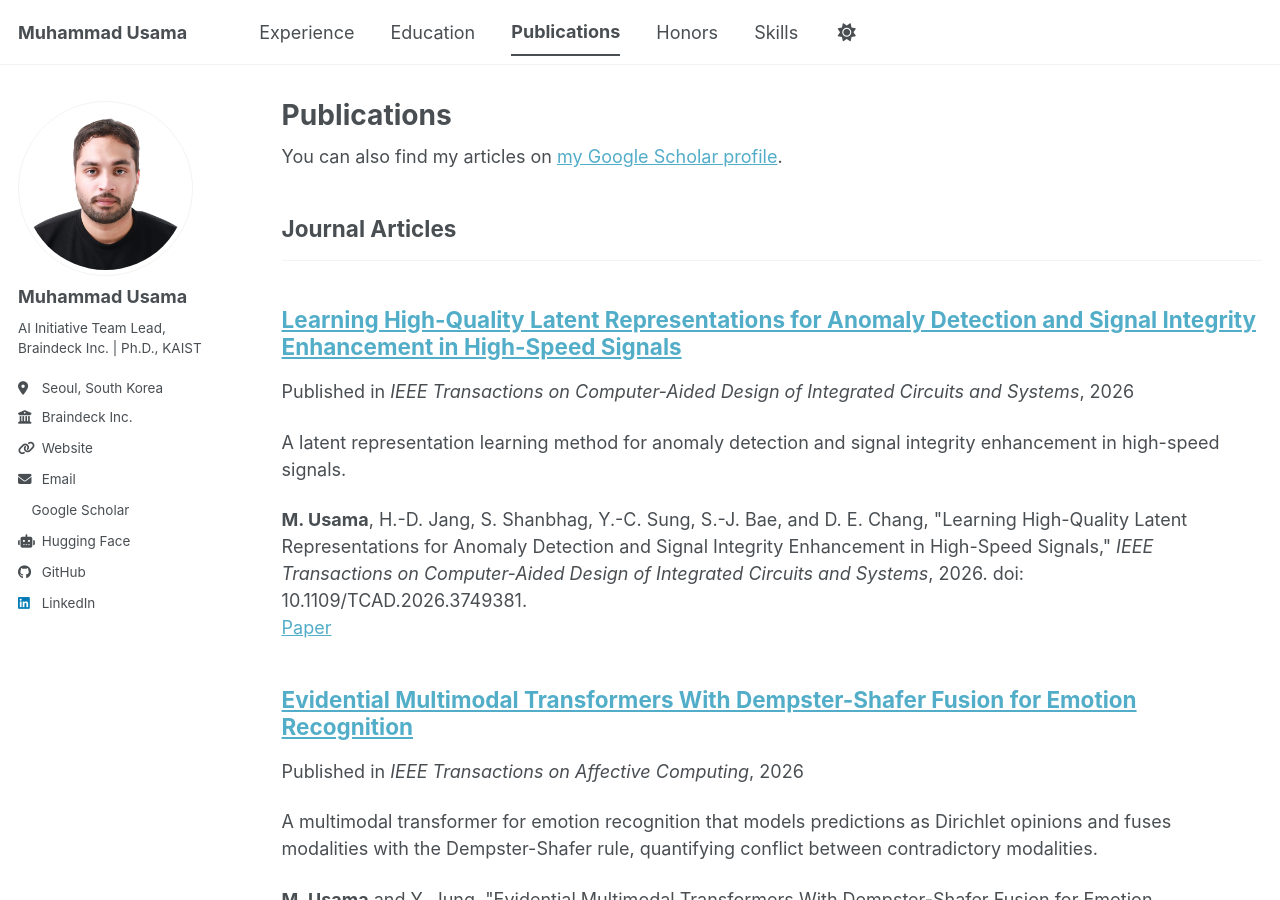
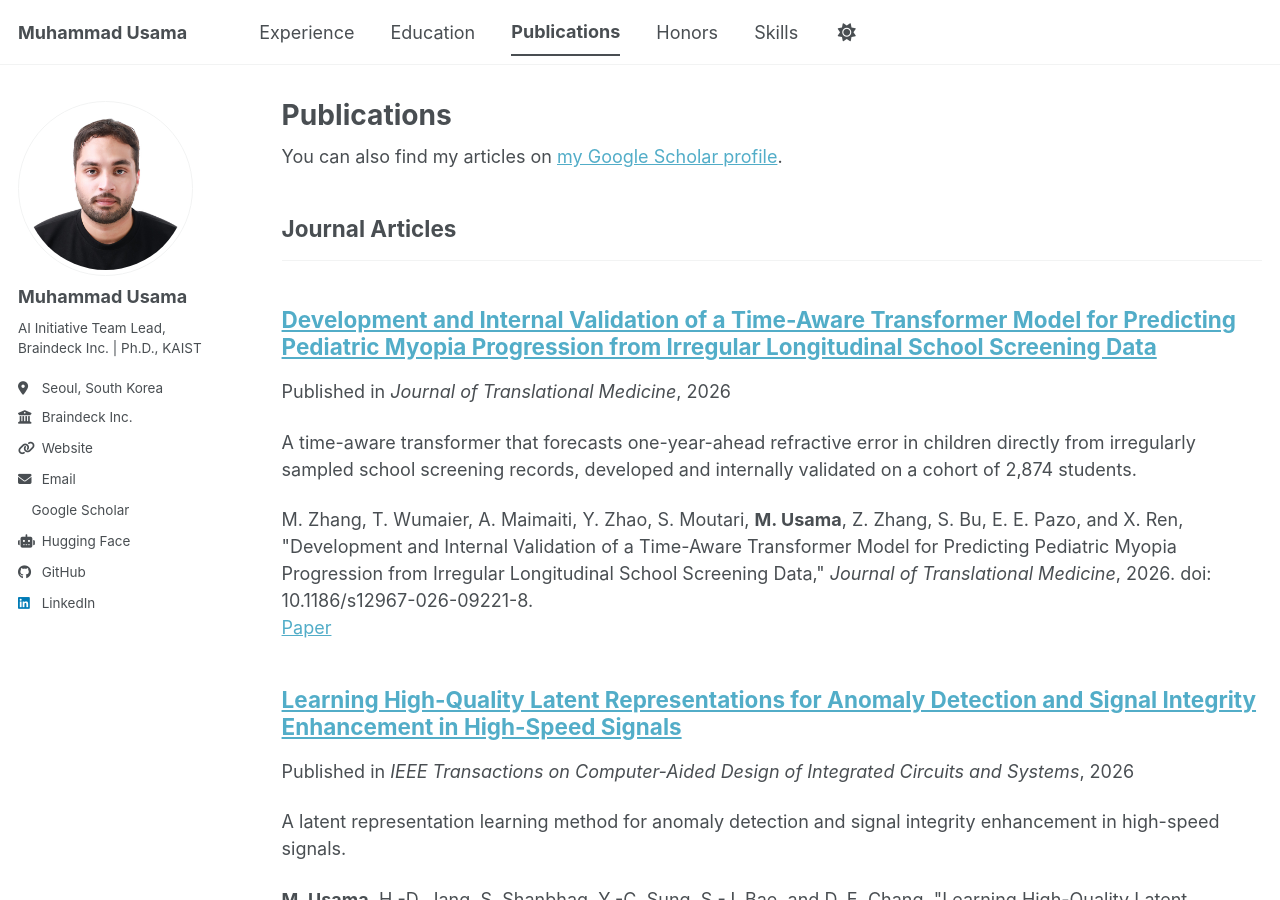
Before and after one commit to Usama1002/Usama1002.github.io, a Jekyll site: the page built from _pages/publications.html, in a window 1280 px wide and 900 px high. Built offline with Jekyll 4.4.1, drawn with Linux system fonts in a browser that asks for light colours; a style sheet for code colours, icons or effects is not loaded.

Commit message:
New paper in Journal of Translational Medicine: time-aware transformer for pediatric myopia progression (DOI 10.1186/s12967-026-09221-8); news item, CV PDF

```diff
--- a/_data/news.yml
+++ b/_data/news.yml
@@ -2,6 +2,9 @@
 # `pub` (optional): a publication slug in _publications/. Its paperurl, arxivurl and codeurl
 #   (whichever exist) are shown as [Paper], [arXiv] and [Code] links after the text.
 # `links` (optional): extra links for items that are not publications, as {label, url}.
+- date: "Nov 2026"
+  text: "Paper on [a time-aware transformer for forecasting pediatric myopia progression](/publication/2026-11-16-time-aware-transformer-myopia) published in *Journal of Translational Medicine*."
+  pub: 2026-11-16-time-aware-transformer-myopia
 - date: "Nov 2026"
   text: "Paper on [latent representation learning for anomaly detection in high-speed signals](/publication/2026-10-30-latent-representations-signal-integrity) published in *IEEE TCAD*."
   pub: 2026-10-30-latent-representations-signal-integrity
--- /dev/null
+++ b/_publications/2026-11-16-time-aware-transformer-myopia.md
@@ -0,0 +1,11 @@
+---
+title: "Development and Internal Validation of a Time-Aware Transformer Model for Predicting Pediatric Myopia Progression from Irregular Longitudinal School Screening Data"
+collection: publications
+category: manuscripts
+permalink: /publication/2026-11-16-time-aware-transformer-myopia
+excerpt: 'A time-aware transformer that forecasts one-year-ahead refractive error in children directly from irregularly sampled school screening records, developed and internally validated on a cohort of 2,874 students.'
+date: 2026-11-16
+venue: 'Journal of Translational Medicine'
+paperurl: 'https://doi.org/10.1186/s12967-026-09221-8'
+citation: 'M. Zhang, T. Wumaier, A. Maimaiti, Y. Zhao, S. Moutari, <strong>M. Usama</strong>, Z. Zhang, S. Bu, E. E. Pazo, and X. Ren, &quot;Development and Internal Validation of a Time-Aware Transformer Model for Predicting Pediatric Myopia Progression from Irregular Longitudinal School Screening Data,&quot; <i>Journal of Translational Medicine</i>, 2026. doi: 10.1186/s12967-026-09221-8.'
+---
```
Also changed, not shown: 1 other file.
